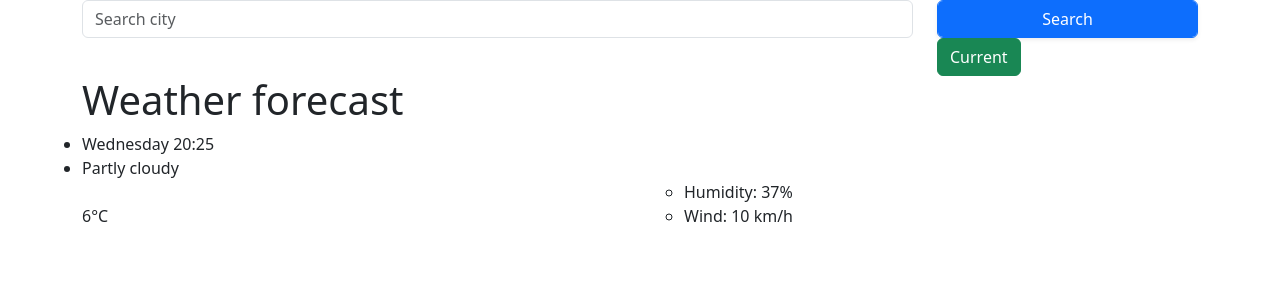
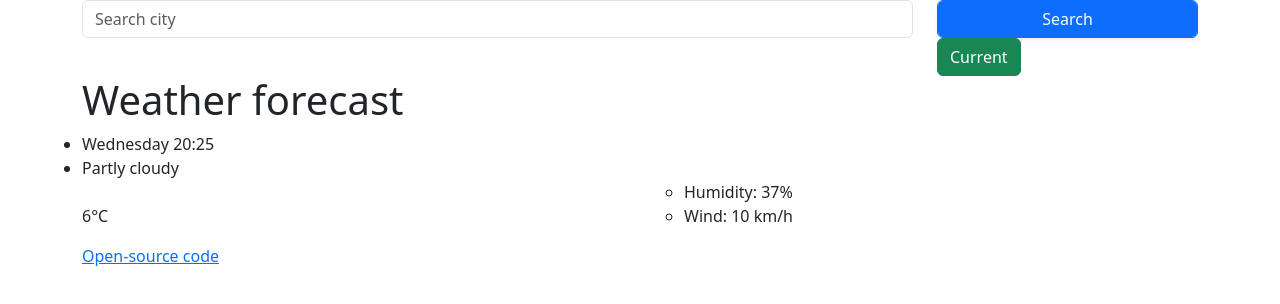
Before and after one commit to polinashkurat/mynewrepositoryy, a website built with Parcel: page index.html in a window 1280 px wide. Built offline with nearby package versions, Linux system fonts and the light colour scheme.

Commit message:
Update index.html

```diff
--- a/index.html
+++ b/index.html
@@ -73,6 +73,7 @@
               </div>
           </div>
        </div>
+       <a href="https://github.com/polinashkurat/mynewrepositoryy" id="link">Open-source code</a>
        <script src = "index.js"></script>
   </body>
 </html>
```
